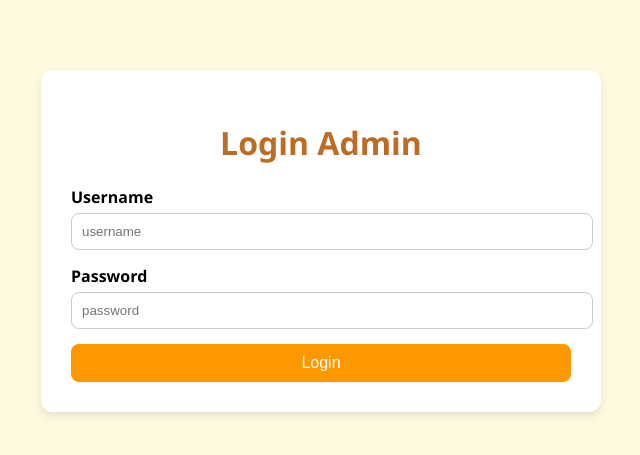
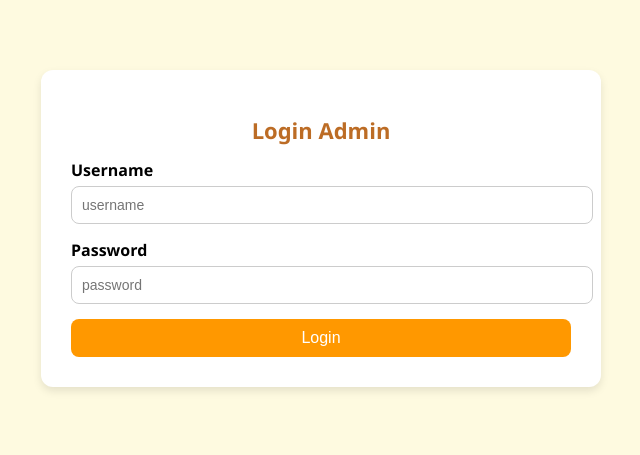
Before and after one commit to rajibmuh/telurku-sayang, a website: page public/admin.html in a window 1280 px wide. Shown: the whole page, without its empty margins (319-959 px from the left). Drawn offline with Linux system fonts and the light colour scheme.

Commit message:
Pesan commit yang menggambarkan perubahan

```diff
--- a/public/admin.html
+++ b/public/admin.html
@@ -26,6 +26,7 @@
     h1, h2 {
       text-align: center;
       color: #bc6c25;
+      font-size: 22px;
     }
 
     .form-group {
@@ -43,6 +44,7 @@
       padding: 10px;
       border-radius: 8px;
       border: 1px solid #ccc;
+      font-size: 14px;
     }
 
     button {
@@ -100,6 +102,7 @@
       border-radius: 6px;
       color: white;
       cursor: pointer;
+      font-size: 14px;
     }
 
     .button-danger:hover {
@@ -140,6 +143,7 @@
 </head>
 <body>
 
+  <!-- Login -->
   <div class="container" id="loginSection">
     <h1>Login Admin</h1>
     <div class="form-group">
@@ -192,6 +196,7 @@
     </div>
   </div>
 
+  <!-- List Produk -->
   <div class="products" id="productsList"></div>
 
   <script>
@@ -235,6 +240,7 @@
       localStorage.removeItem('isLoggedIn');
       window.location.href = 'auth.html';
     }
+
     function saveProducts() {
       localStorage.setItem('products', JSON.stringify(products));
     }
```
Also changed, not shown: 1 other file.
